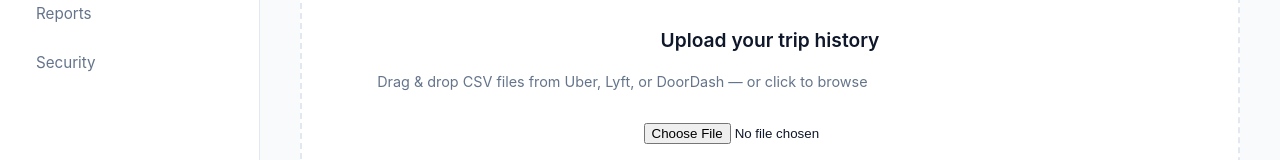
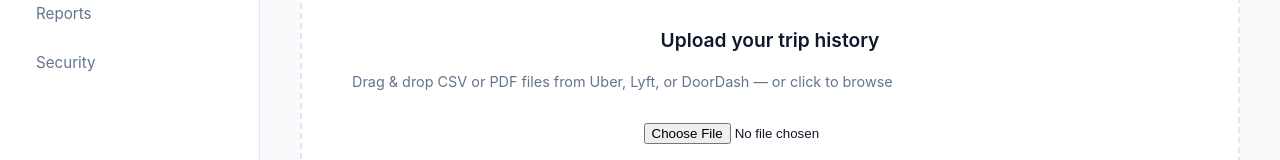
Before and after one commit to zganich/milehiiv, a Next.js app: page /upload in a window 1280 px wide. Shown: the part 195-355 px from the top of the page. Built offline with nearby package versions, Linux system fonts and the light colour scheme.

Commit message:
Add PDF support to upload zone

```diff
--- a/src/components/UploadZone.tsx
+++ b/src/components/UploadZone.tsx
@@ -4,8 +4,8 @@ export default function UploadZone() {
   return (
     <div className="upload-zone">
       <h3>Upload your trip history</h3>
-      <p>Drag & drop CSV files from Uber, Lyft, or DoorDash — or click to browse</p>
-      <input type="file" accept=".csv" />
+      <p>Drag & drop CSV or PDF files from Uber, Lyft, or DoorDash — or click to browse</p>
+      <input type="file" accept=".csv,.pdf" />
     </div>
   );
 }
```
